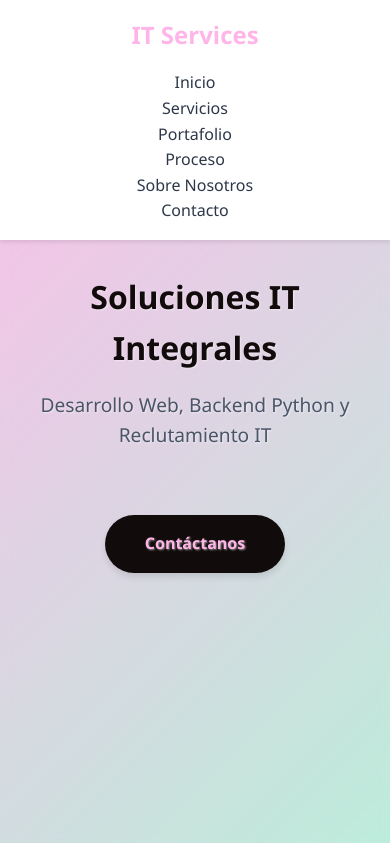
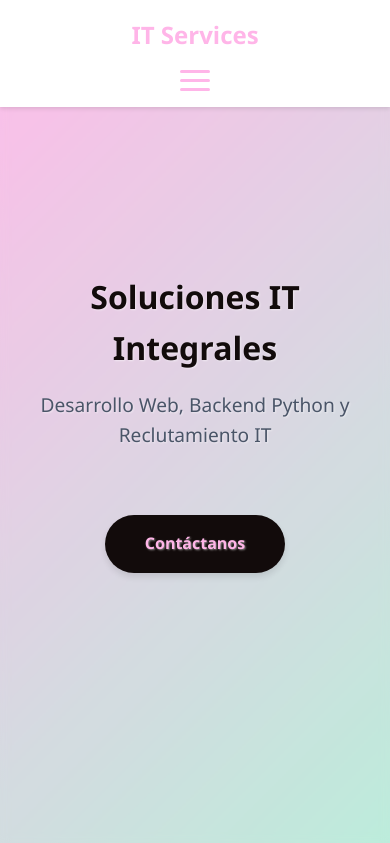
Before and after one commit to JonathanB0291/Dev-and-IT, a Flask app: page / in a window 390 px wide. Shown: the top 843 px of the page. Run offline with Flask 3, Linux system fonts and the light colour scheme; some libraries are stand-ins or nearby versions.

Commit message:
cambios en css

```diff
--- a/static/css/style.css
+++ b/static/css/style.css
@@ -44,22 +44,110 @@ nav {
     font-size: 1.5rem;
     font-weight: bold;
     color: var(--primary-color);
+    z-index: 1001;
 }
 
-nav ul {
+.mobile-menu-btn {
+    display: none;
+    flex-direction: column;
+    justify-content: space-between;
+    width: 30px;
+    height: 21px;
+    background: transparent;
+    border: none;
+    cursor: pointer;
+    padding: 0;
+    z-index: 1001;
+}
+
+.mobile-menu-btn span {
+    width: 100%;
+    height: 3px;
+    background-color: var(--primary-color);
+    border-radius: 3px;
+    transition: all 0.3s ease;
+}
+
+.nav-menu {
     display: flex;
     list-style: none;
+    margin: 0;
+    padding: 0;
 }
 
-nav ul li a {
+.nav-menu li a {
     text-decoration: none;
     color: var(--text-color);
     padding: 0.5rem 1rem;
     transition: color 0.3s ease;
 }
 
-nav ul li a:hover {
+.nav-menu li a:hover {
     color: var(--primary-color);
+}
+
+/* Mobile Menu Styles */
+@media (max-width: 768px) {
+    .mobile-menu-btn {
+        display: flex;
+    }
+
+    .nav-menu {
+        position: fixed;
+        top: 0;
+        right: -100%;
+        width: 100%;
+        height: 100vh;
+        background-color: white;
+        flex-direction: column;
+        align-items: center;
+        justify-content: center;
+        transition: right 0.3s ease;
+        z-index: 1000;
+    }
+
+    .nav-menu.active {
+        right: 0;
+    }
+
+    .nav-menu li {
+        margin: 1.5rem 0;
+    }
+
+    .nav-menu li a {
+        font-size: 1.2rem;
+        padding: 0.5rem 2rem;
+    }
+
+    /* Hamburger Animation */
+    .mobile-menu-btn.active span:nth-child(1) {
+        transform: translateY(9px) rotate(45deg);
+    }
+
+    .mobile-menu-btn.active span:nth-child(2) {
+        opacity: 0;
+    }
+
+    .mobile-menu-btn.active span:nth-child(3) {
+        transform: translateY(-9px) rotate(-45deg);
+    }
+
+    /* Prevent body scroll when menu is open */
+    body.menu-open {
+        overflow: hidden;
+    }
+}
+
+/* Tablet Styles */
+@media (min-width: 769px) and (max-width: 1024px) {
+    nav {
+        padding: 1rem 3%;
+    }
+
+    .nav-menu li a {
+        padding: 0.5rem 0.8rem;
+        font-size: 0.95rem;
+    }
 }
 
 /* Hero Section */
--- a/static/js/main.js
+++ b/static/js/main.js
@@ -1,3 +1,32 @@
+// Mobile Menu Functionality
+const mobileMenuBtn = document.querySelector('.mobile-menu-btn');
+const navMenu = document.querySelector('.nav-menu');
+const body = document.body;
+
+mobileMenuBtn.addEventListener('click', () => {
+    mobileMenuBtn.classList.toggle('active');
+    navMenu.classList.toggle('active');
+    body.classList.toggle('menu-open');
+});
+
+// Close menu when clicking a link
+document.querySelectorAll('.nav-menu a').forEach(link => {
+    link.addEventListener('click', () => {
+        mobileMenuBtn.classList.remove('active');
+        navMenu.classList.remove('active');
+        body.classList.remove('menu-open');
+    });
+});
+
+// Close menu when clicking outside
+document.addEventListener('click', (e) => {
+    if (!navMenu.contains(e.target) && !mobileMenuBtn.contains(e.target)) {
+        mobileMenuBtn.classList.remove('active');
+        navMenu.classList.remove('active');
+        body.classList.remove('menu-open');
+    }
+});
+
 // Smooth scrolling for navigation links
 document.querySelectorAll('a[href^="#"]').forEach(anchor => {
     anchor.addEventListener('click', function (e) {
--- a/templates/index.html
+++ b/templates/index.html
@@ -11,7 +11,12 @@
     <header>
         <nav>
             <div class="logo">IT Services</div>
-            <ul>
+            <button class="mobile-menu-btn" aria-label="Toggle menu">
+                <span></span>
+                <span></span>
+                <span></span>
+            </button>
+            <ul class="nav-menu">
                 <li><a href="#inicio">Inicio</a></li>
                 <li><a href="#servicios">Servicios</a></li>
                 <li><a href="#portafolio">Portafolio</a></li>
```
